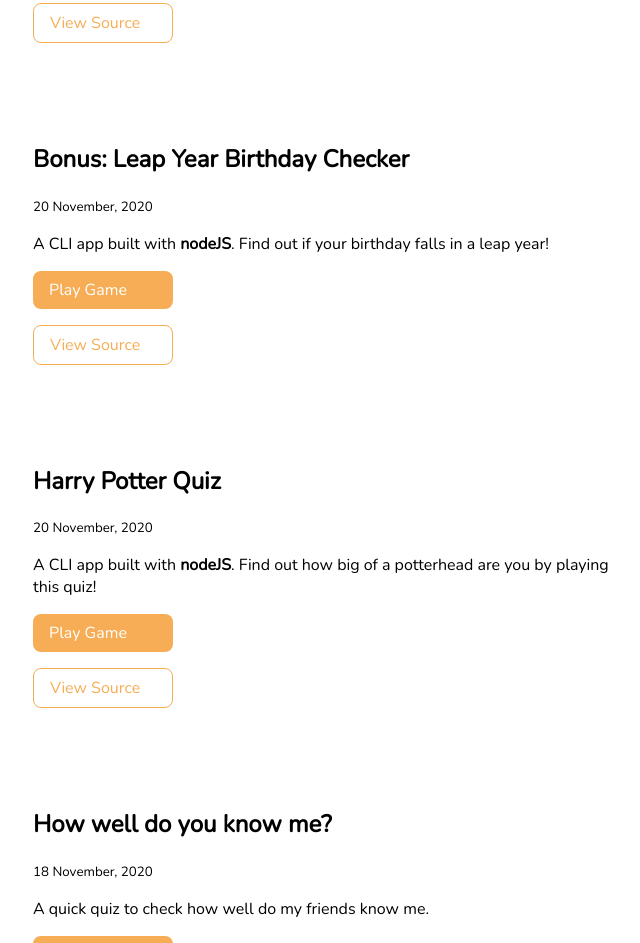
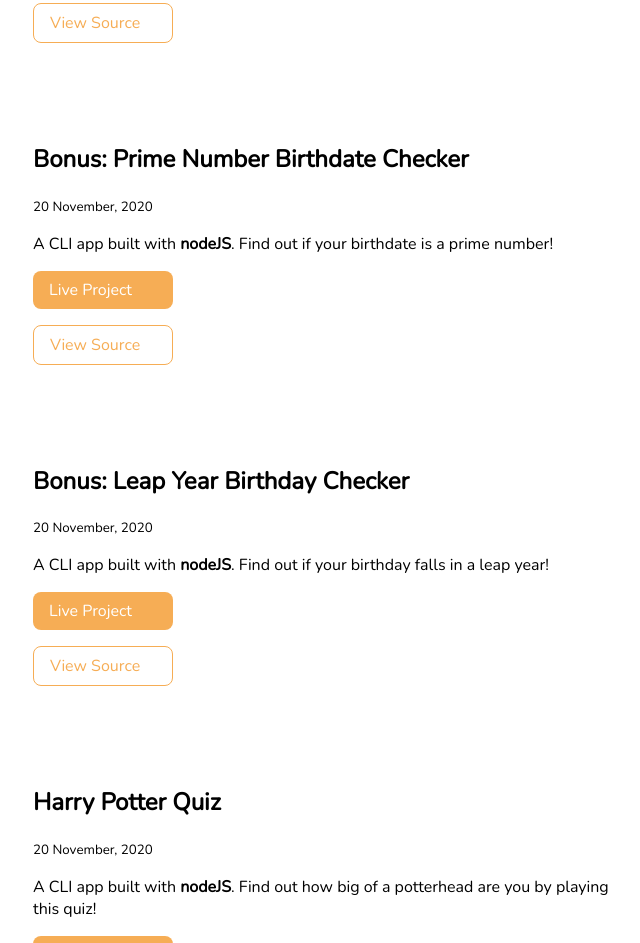
Before and after one commit to poojasabnani/pooja-sabnani-portfolio, a plain HTML site: page projects.html in a window 1280 px wide. Shown: the part 1976-2919 px from the top of the page, without its empty margins (307-947 px from the left). Drawn offline with nearby package versions, Linux system fonts and the light colour scheme.

Commit message:
feat: added birthdate prime no. cli project

```diff
--- a/projects.html
+++ b/projects.html
@@ -89,11 +89,23 @@
 
         <li>
             <article class="showcase-list container container-center ">
+                <h1>Bonus: Prime Number Birthdate Checker</h1>
+                <small>20 November, 2020</small>
+                <p>A CLI app built with <strong>nodeJS</strong>. Find out if your birthdate is a prime number!</p>
+
+                <a class="link link-primary" href="https://repl.it/@hermoine93/Birthday-Prime-Number-Checker?embed=true">Live Project</a>
+                <a class="link link-secondary" href="https://github.com/py93/birthdate-prime-number">View Source</a>
+            </article>
+
+        </li>
+
+        <li>
+            <article class="showcase-list container container-center ">
                 <h1>Bonus: Leap Year Birthday Checker</h1>
                 <small>20 November, 2020</small>
                 <p>A CLI app built with <strong>nodeJS</strong>. Find out if your birthday falls in a leap year!</p>
 
-                <a class="link link-primary" href=https://repl.it/@hermoine93/Leap-Year-Birthday-Checker?embed=true">Play Game</a>
+                <a class="link link-primary" href="https://repl.it/@hermoine93/Leap-Year-Birthday-Checker?embed=true">Live Project</a>
                 <a class="link link-secondary" href="https://github.com/py93/leap-year-birthday-cli">View Source</a>
             </article>
 
```
